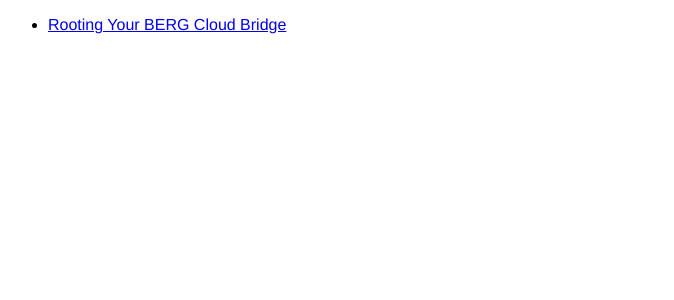
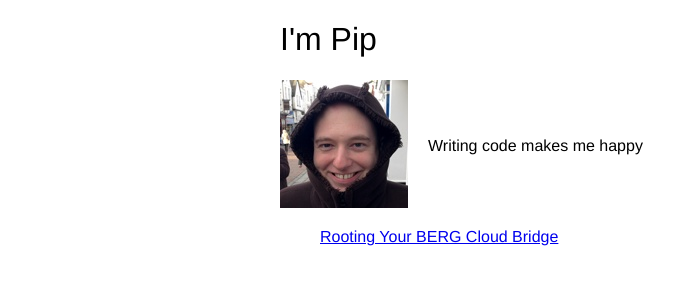
Before and after one commit to pipt/pipt.github.io, a Jekyll site: the page built from index.html, in a window 1280 px wide. Shown: the top 300 px of the page, without its empty margins (0-674 px from the left). Built offline with Jekyll 4.4.1, drawn with Linux system fonts in a browser that asks for light colours; Markdown is read by kramdown in place of the engine named in the settings.

Commit message:
Add a bio type thing, improve styling.

```diff
--- a/css/style.css
+++ b/css/style.css
@@ -1,3 +1,27 @@
 body {
   font-family: "Helvetica Neue", Arial, sans-serif;
 }
+
+h1 {
+  font-weight: 300;
+  font-size: 32px;
+}
+
+ul {
+  list-style-type: none;
+}
+
+.intro {
+  display: table;
+}
+
+.intro p {
+  display: table-cell;
+  vertical-align: middle;
+  padding: 20px;
+}
+
+.container {
+  width: 720px;
+  margin: auto;
+}
--- a/index.html
+++ b/index.html
@@ -3,8 +3,17 @@ layout: default
 title: Pip
 ---
 
-<ul>
-  {% for post in site.posts %}
-    <li><a href="{{ post.url}}">{{ post.title }}</a></li>
-  {% endfor %}
-</ul>
+<div class="index">
+  <h1>I'm Pip</h1>
+
+  <div class="intro">
+    <img src="images/me.jpg">
+    <p>Writing code makes me happy</p>
+  </div>
+
+  <ul>
+    {% for post in site.posts %}
+      <li><a href="{{ post.url}}">{{ post.title }}</a></li>
+    {% endfor %}
+  </ul>
+</div>
```
Also changed, not shown: images/me.jpg (added).
